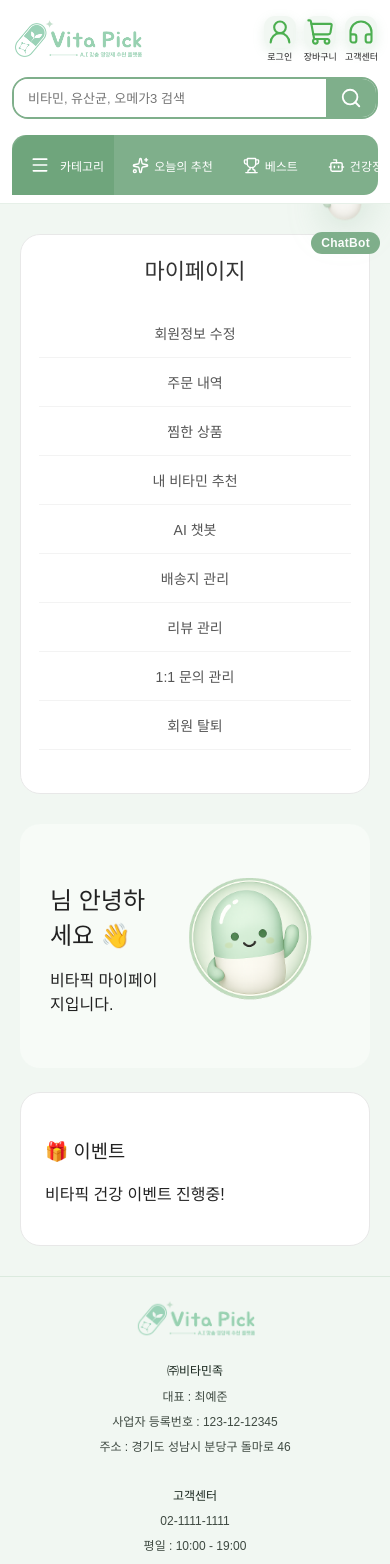
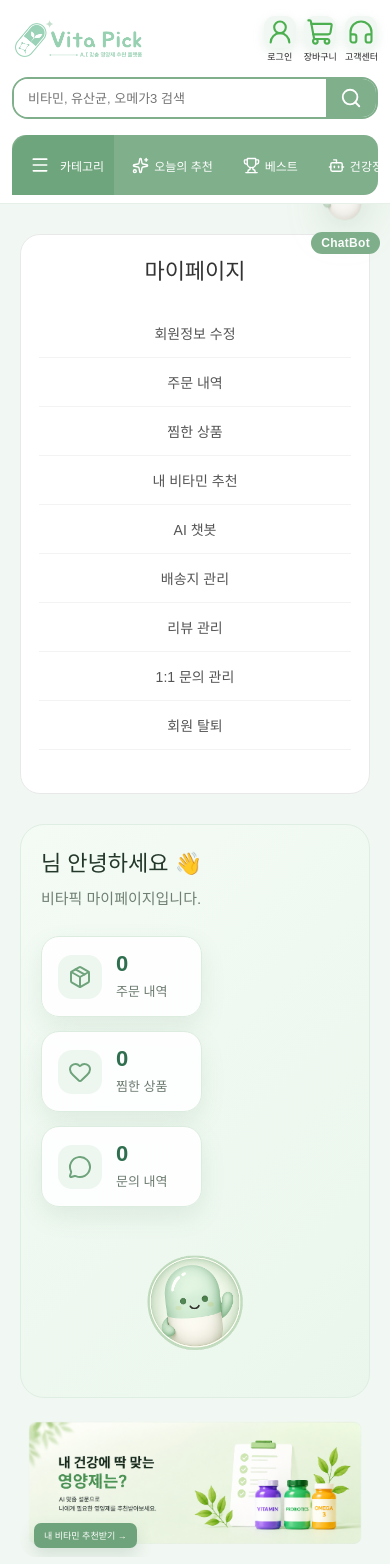
Before and after one commit to qkrwnstj1346/vitapick-FE, a React (Vite) app: page /mypage in a window 390 px wide. Shown: the top 1564 px of the page. Built offline with nearby package versions, Linux system fonts and the light colour scheme; no server answers.

Commit message:
마이페이지 메인 수정

```diff
--- a/src/pages/mypage/mymain/MyMain.css
+++ b/src/pages/mypage/mymain/MyMain.css
@@ -1,33 +1,304 @@
+/* 마이페이지 메인 */
 .myMain {
     width: 100%;
+    max-width: 100%;
+    min-width: 0;
+    box-sizing: border-box;
 }
 
+/* 상단 인사 카드 */
 .myMainCard {
+    width: calc(100% - 42px);
+    max-width: 100%;
+    min-width: 0;
+    box-sizing: border-box;
+
+    margin: 0 auto;
+
     display: flex;
     justify-content: space-between;
     align-items: center;
+    gap: 30px;
 
-    padding: 30px;
+    padding: 36px 40px;
 
-    background: #F7FBF7;
-    border-radius: 20px;
+    background: linear-gradient(135deg, #f4fbf5 0%, #eaf6ec 100%);
+    border: 1px solid #dfeee2;
+    border-radius: 24px;
+    overflow: hidden;
+}
+
+/* 인사 영역 */
+.myMainText {
+    min-width: 0;
+    flex: 1;
 }
 
 .myMainText h2 {
-    margin-bottom: 10px;
+    margin: 0 0 10px;
+
+    font-size: 28px;
+    font-weight: 700;
+    color: #24382a;
+}
+
+.myMainText>p {
+    margin: 0;
+
+    font-size: 15px;
+    color: #6f7f72;
+}
+
+/* 요약 카드 영역 */
+.mySummaryWrap {
+    display: flex;
+    gap: 14px;
+
+    margin-top: 28px;
+}
+
+/* 요약 카드 */
+.mySummaryCard {
+    min-width: 130px;
+    padding: 18px 20px;
+
+    display: flex;
+    align-items: center;
+    gap: 14px;
+
+    background: rgba(255, 255, 255, 0.9);
+    border: 1px solid #dcecdf;
+    border-radius: 18px;
+
+    box-shadow: 0 10px 24px rgba(92, 138, 101, 0.12);
+}
+
+/* 카드 아이콘 */
+.summaryIcon {
+    width: 44px;
+    height: 44px;
+    padding: 10px;
+
+    color: #6ea37b;
+
+    background: #edf7ef;
+    border-radius: 14px;
+
+    flex-shrink: 0;
+}
+
+/* 카드 숫자 */
+.mySummaryCard strong {
+    display: block;
+
+    font-size: 26px;
+    font-weight: 800;
+    line-height: 1;
+
+    color: #2f6f4f;
+}
+
+/* 카드 제목 */
+.mySummaryCard p {
+    margin: 6px 0 0;
+
+    font-size: 13px;
+    font-weight: 600;
+
+    color: #6d7b70;
+}
+
+/* 캐릭터 */
+.myMainCharacter {
+    flex-shrink: 0;
 }
 
 .myMainCharacter img {
-    width: 180px;
+    width: 190px;
+    display: block;
 }
 
-.myMainBanner {
-    margin-top: 24px;
+/* AI 설문 배너 */
+.mySurveyBanner {
+    position: relative;
 
-    padding: 24px;
+    width: 100%;
+    max-width: 100%;
+    min-width: 0;
+    box-sizing: border-box;
 
-    background: #fff;
+    margin-top: -16px;
 
-    border: 1px solid #e8e8e8;
-    border-radius: 20px;
+    overflow: hidden;
+    border-radius: 24px;
 }
+
+/* AI 설문 배너 이미지 */
+.mySurveyBanner img {
+    width: 100%;
+    max-width: 100%;
+    height: auto;
+
+    display: block;
+    object-fit: cover;
+
+    border-radius: 24px;
+}
+
+/* AI 설문 버튼 */
+.mySurveyBtn {
+    position: absolute;
+
+    left: 100px;
+    top: 285px;
+
+    padding: 10px 20px;
+
+    border: none;
+    border-radius: 10px;
+
+    background: #6ea37b;
+    color: #fff;
+
+    font-size: 12px;
+    font-weight: 700;
+
+    cursor: pointer;
+
+    box-shadow: 0 7px 16px rgba(88, 132, 98, 0.2);
+    transition: all 0.2s ease;
+}
+
+.mySurveyBtn:hover {
+    background: #5d9270;
+    transform: translateY(-2px);
+}
+
+/* 태블릿 */
+@media (max-width: 1024px) {
+
+    .myMainCard {
+        padding: 30px;
+    }
+
+    .mySummaryWrap {
+        flex-wrap: wrap;
+    }
+
+    .mySummaryCard {
+        flex: 1;
+        min-width: 140px;
+    }
+
+    .myMainCharacter img {
+        width: 150px;
+    }
+
+    .mySurveyBanner {
+        margin-top: -10px;
+    }
+
+    .mySurveyBtn {
+        left: 32px;
+        top: auto;
+        bottom: 58px;
+
+        padding: 8px 16px;
+
+        font-size: 11px;
+        border-radius: 8px;
+    }
+
+}
+
+/* 모바일 */
+@media (max-width: 768px) {
+
+    .myMainCard {
+        width: 100%;
+
+        flex-direction: column;
+        align-items: flex-start;
+
+        padding: 24px;
+    }
+
+    .myMainCharacter {
+        width: 100%;
+
+        display: flex;
+        justify-content: center;
+    }
+
+    .myMainCharacter img {
+        width: 140px;
+    }
+
+    .mySummaryWrap {
+        width: 100%;
+
+        flex-direction: column;
+    }
+
+    .mySummaryCard {
+        width: 100%;
+        box-sizing: border-box;
+    }
+
+    .mySurveyBanner {
+        margin-top: 10px;
+    }
+
+    .mySurveyBanner,
+    .mySurveyBanner img {
+        border-radius: 18px;
+    }
+
+    .mySurveyBtn {
+        left: 20px;
+        top: auto;
+        bottom: 12px;
+
+        padding: 7px 12px;
+
+        font-size: 10px;
+        border-radius: 8px;
+    }
+
+}
+
+/* 작은 모바일 */
+@media (max-width: 480px) {
+
+    .myMainCard {
+        padding: 20px;
+    }
+
+    .myMainText h2 {
+        font-size: 22px;
+    }
+
+    .mySummaryCard {
+        padding: 16px;
+    }
+
+    .mySummaryCard strong {
+        font-size: 22px;
+    }
+
+    .mySurveyBanner,
+    .mySurveyBanner img {
+        border-radius: 16px;
+    }
+
+    .mySurveyBtn {
+        left: 14px;
+        bottom: 9px;
+
+        padding: 6px 10px;
+
+        font-size: 9px;
+        border-radius: 7px;
+    }
+
+}
--- a/src/pages/mypage/mymain/MyMain.jsx
+++ b/src/pages/mypage/mymain/MyMain.jsx
@@ -1,8 +1,59 @@
+import { useEffect, useState } from 'react';
+import { useNavigate } from 'react-router-dom';
+
+import { apiCall } from '../../../service/apiService';
+
+
 import './MyMain.css';
+
+import {
+    Package,
+    Heart,
+    MessageCircle
+} from 'lucide-react';
 
 function MyMain() {
 
+    const navigate = useNavigate();
+
     const userNm = sessionStorage.getItem('userNm');
+
+
+    const [summary, setSummary] = useState({
+        orderCount: 0,
+        wishCount: 0,
+        inqCount: 0
+    });
+
+
+
+    useEffect(() => {
+
+        const getSummary = async () => {
+
+            try {
+
+                const [orderList, wishList, inqList] = await Promise.all([
+                    apiCall.get('/order'),
+                    apiCall.get('/api/v1/wish'),
+                    apiCall.get('/cscenter/mypage/inquiries')
+                ]);
+
+                setSummary({
+                    orderCount: orderList?.length || 0,
+                    wishCount: wishList?.length || 0,
+                    inqCount: inqList?.length || 0
+                });
+
+            } catch (error) {
+                console.log('마이페이지 요약 조회 실패', error);
+            }
+
+        };
+
+        getSummary();
+
+    }, []);
 
     return (
         <div className="myMain">
@@ -10,28 +61,90 @@ function MyMain() {
             <div className="myMainCard">
 
                 <div className="myMainText">
+
                     <h2>{userNm}님 안녕하세요 👋</h2>
+
                     <p>
                         비타픽 마이페이지입니다.
                     </p>
+
+                    <div className="mySummaryWrap">
+
+                        <div className="mySummaryCard">
+
+                            <Package
+                                size={24}
+                                className="summaryIcon"
+                            />
+
+                            <div>
+                                <strong>{summary.orderCount}</strong>
+                                <p>주문 내역</p>
+                            </div>
+
+                        </div>
+
+                        <div
+                            className="mySummaryCard"
+                            onClick={() => navigate('/mypage/mywishlist')}
+                        >
+
+                            <Heart
+                                size={24}
+                                className="summaryIcon"
+                            />
+
+                            <div>
+                                <strong>{summary.wishCount}</strong>
+                                <p>찜한 상품</p>
+                            </div>
+
+                        </div>
+                        <div
+                            className="mySummaryCard"
+                            onClick={() => navigate('/mypage/myinquiry')}
+                        >
+
+                            <MessageCircle
+                                size={24}
+                                className="summaryIcon"
+                            />
+
+                            <div>
+                                <strong>{summary.inqCount}</strong>
+                                <p>문의 내역</p>
+                            </div>
+
+                        </div>
+
+                    </div>
+
                 </div>
 
                 <div className="myMainCharacter">
+
                     <img
                         src="/images/VitaPick.png"
                         alt="캐릭터"
                     />
+
                 </div>
 
             </div>
 
-            <div className="myMainBanner">
+            <div className="mySurveyBanner">
 
-                <h3>🎁 이벤트</h3>
-
-                <p>
-                    비타픽 건강 이벤트 진행중!
-                </p>
+                <img
+                    src="/images/VitaPick_MyMain.png"
+                    alt="AI 설문 배너"
+                />
+                <button
+                    type="button"
+                    className="mySurveyBtn"
+                    onClick={() => navigate('/v1/sur/save')}
+                >
+                    내 비타민 추천받기 →
+                </button>
 
             </div>
 
```
Also changed, not shown: src/pages/mypage/myinquiry/MyInquiry.css (+28 -0 lines), public/images/VitaPick_MyMain.png (added).
